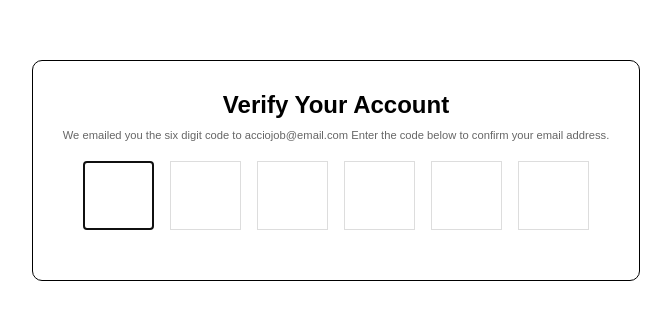
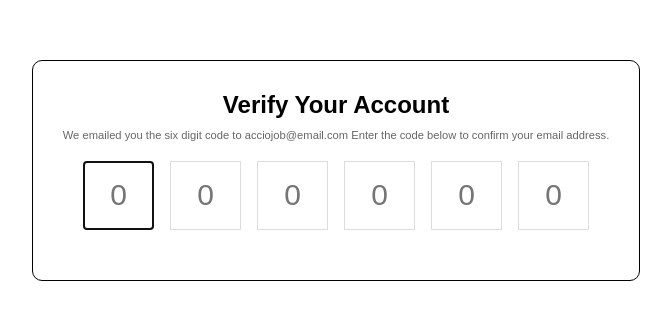
Before and after one commit to acciojob/OTP-KausarKhan-2002, a website: page main.html in a window 1280 px wide. Shown: the part 230-550 px from the top of the page, without its empty margins (304-975 px from the left). Drawn offline with Linux system fonts and the light colour scheme.

Commit message:
created a submission

```diff
--- a/main.html
+++ b/main.html
@@ -14,12 +14,12 @@
 		<p id="verification_subtext">We emailed you the six digit code to acciojob@email.com Enter the code below to confirm your email address.</p>
 
 		<div class="code-container">
-			<input class="code" type="text">
-			<input class="code" type="text">
-			<input class="code" type="text">
-			<input class="code" type="text">
-			<input class="code" type="text">
-			<input class="code" type="text">
+			<input class="code" type="text" placeholder="0">
+			<input class="code" type="text" placeholder="0">
+			<input class="code" type="text" placeholder="0">
+			<input class="code" type="text" placeholder="0">
+			<input class="code" type="text" placeholder="0">
+			<input class="code" type="text" placeholder="0">
 		</div>
 	</div>
 
```
